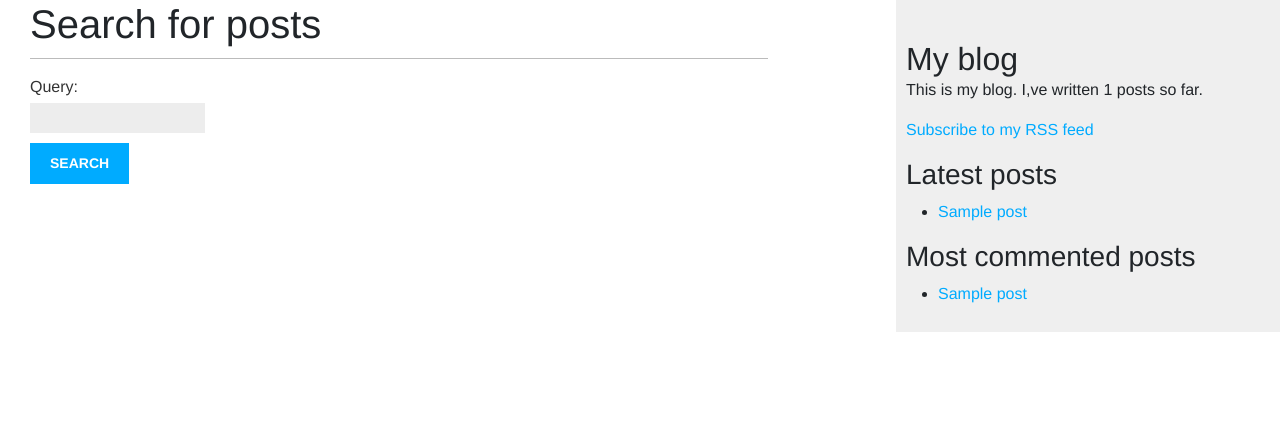
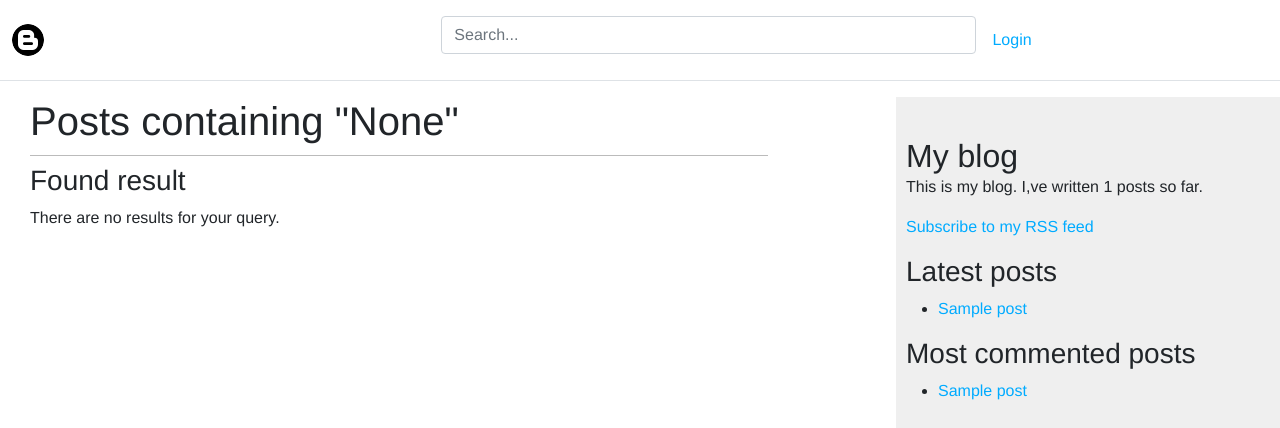
Before and after one commit to ikram9820/EpicExplora, a Django app: page /blog/search/ in a window 1280 px wide. Shown: the top 428 px of the page. Run offline with Django 4.2, Linux system fonts and the light colour scheme; tables that the repository leaves empty hold one stand-in row (values such as "Sample post"); some libraries are stand-ins or nearby versions.

Commit message:
setting postgres sql and completing search feature

```diff
--- a/blog/admin.py
+++ b/blog/admin.py
@@ -10,8 +10,6 @@
     list_filter = ["status","publish","author"]
     search_fields= ["title","body"]
     prepopulated_fields = {"slug":("title",)}
-    list_display_links = ('publish',)
-    list_editable = ["title","status"]
     # raw_id_fields = ['author']
     date_hierarchy = 'publish'
     ordering = ['status', 'publish']
--- a/blog/views.py
+++ b/blog/views.py
@@ -89,5 +89,6 @@
             search_vector = SearchVector('title', weight='A') + SearchVector('body', weight='B')
             results = Post.published.annotate(search=search_vector,rank=SearchRank(search_vector, search_query))\
                           .filter(rank__gte=0.3).order_by('-rank')
+            # results = Post.published.filter(title__icontains = query)
             # results = Post.published.annotate(similarity=TrigramSimilarity('title', query),).filter(similarity__gt=0.1).order_by('-similarity')
     return render(request,'blog/post/search.html', {'form': form,'query': query,'results': results})
--- a/templates/_base.html
+++ b/templates/_base.html
@@ -12,6 +12,10 @@
 </head>
 <body>
     <div id="container">
+
+        {% include "_header.html"%}
+
+
         {% if messages %}
             <ul class="messages">
             {% for message in messages %}
--- /dev/null
+++ b/templates/_header.html
@@ -0,0 +1,37 @@
+{% load static %}
+<header class="py-3 mb-3 border-bottom">
+    <div class="container-fluid d-grid gap-3 align-items-center" style="grid-template-columns: 1fr 2fr;">
+
+        <a href="{% url 'blog:post_list' %}" class="d-flex align-items-center col-lg-4 mb-2 mb-lg-0 link-body-emphasis text-decoration-none">
+            <img src="{% static 'images/blog.png' %}" alt="mdo" width="32" height="32" class="rounded-circle">
+        </a>
+
+
+      <div class="d-flex align-items-center">
+        <form action="{% url 'blog:post_search' %}" method="get" class="w-100 me-3" role="search">
+          <input  name="query" class="form-control" placeholder="Search..." aria-label="Search">
+        </form>
+        {% if not request.user.is_authenticated %}
+        <a href="{% url 'login' %}" class="d-flex align-items-center col-lg-4 mb-2 mb-lg-0 link-body-emphasis text-decoration-none">
+          Login
+        </a>
+        {% else %}
+          <div class="flex-shrink-0 dropdown">
+            <a href="#" class="d-block link-body-emphasis text-decoration-none dropdown-toggle" data-bs-toggle="dropdown" aria-expanded="false">
+              <img src="{% static 'images/user.png' %}" alt="mdo" width="32" height="32" class="rounded-circle">
+            </a>
+            <ul class="dropdown-menu text-small shadow">
+                <li><a class="dropdown-item" href="{% url 'dashboard' %}">
+                  {% if request.user %}
+                  {{request.user.first_name}}'s Profile</a>
+                  {% endif %}
+                </li>
+              <li><a class="dropdown-item" href="#">Settings</a></li>
+              <li><hr class="dropdown-divider"></li>
+              <li><a class="dropdown-item" href="{% url 'logout' %}">Sign out</a></li>
+            </ul>
+          </div>
+        {% endif %}
+      </div>
+    </div>
+  </header>
--- a/templates/blog/post/search.html
+++ b/templates/blog/post/search.html
@@ -2,7 +2,7 @@
 {% load blog_tags %}
 {% block title %}Search{% endblock %}
 {% block content %}
- {% if query %}
+
     <h1>Posts containing "{{ query }}"</h1>
     <h3>
         {% with results.count as total_results %}
@@ -19,12 +19,5 @@
         {% empty %}
         <p>There are no results for your query.</p>
     {% endfor %}
- <p><a href="{% url 'blog:post_search' %}">Search again</a></p>
- {% else %}
- <h1>Search for posts</h1>
- <form method="get">
- {{ form.as_p }}
- <input type="submit" value="Search">
- </form>
- {% endif %}
+
 {% endblock %}
```
Also changed, not shown: config/settings.py (+13 -13 lines), account/migrations/0001_initial.py (added), static/images/blog.png (added), static/images/user.png (added). Lines whose indentation alone changed are shown as unchanged.
